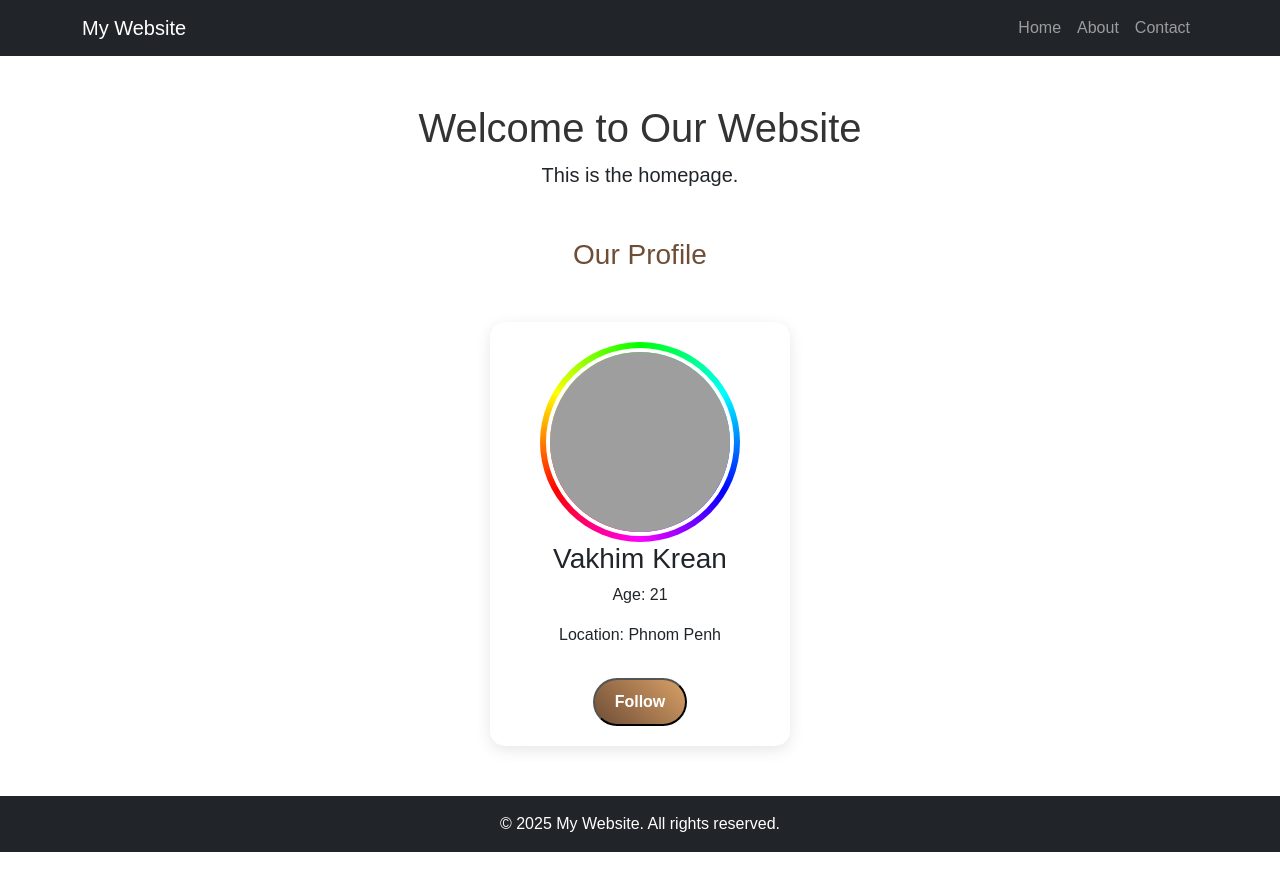
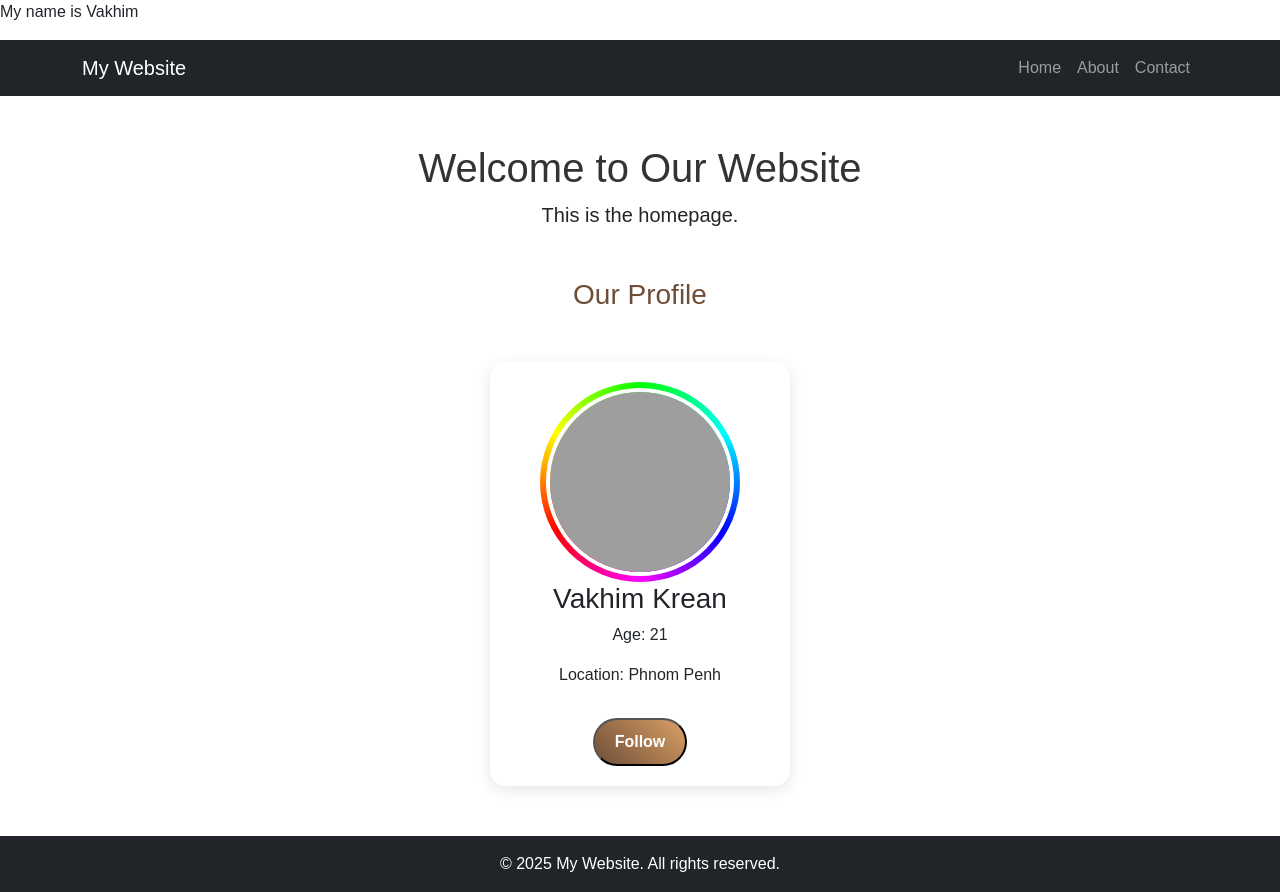
Before and after one commit to KreanVakhim/Team3, a plain HTML site: page team3/index.html in a window 1280 px wide. Before the commit the page ends 852 px from the top, so only its background shows below. Drawn offline with nearby package versions, Linux system fonts and the light colour scheme; grey boxes are pictures that could not be loaded.

Commit message:
parageap

```diff
--- a/team3/index.html
+++ b/team3/index.html
@@ -8,6 +8,7 @@
     <link rel="stylesheet" href="style.css">
 </head>
 <body>
+    <p>My name is Vakhim</p>
     <nav class="navbar navbar-expand-lg navbar-dark bg-dark">
         <div class="container">
             <a class="navbar-brand" href="index.html">My Website</a>
```
